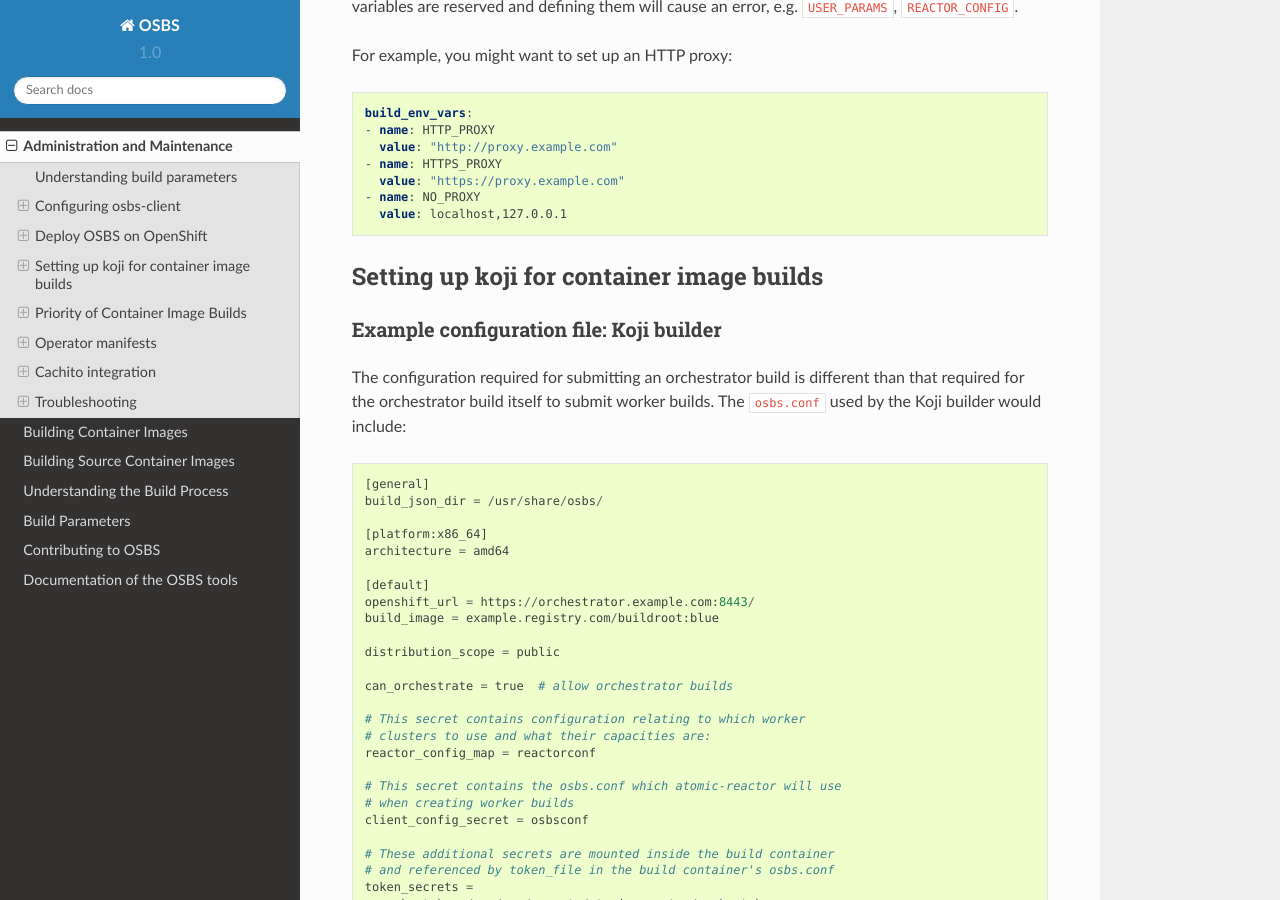
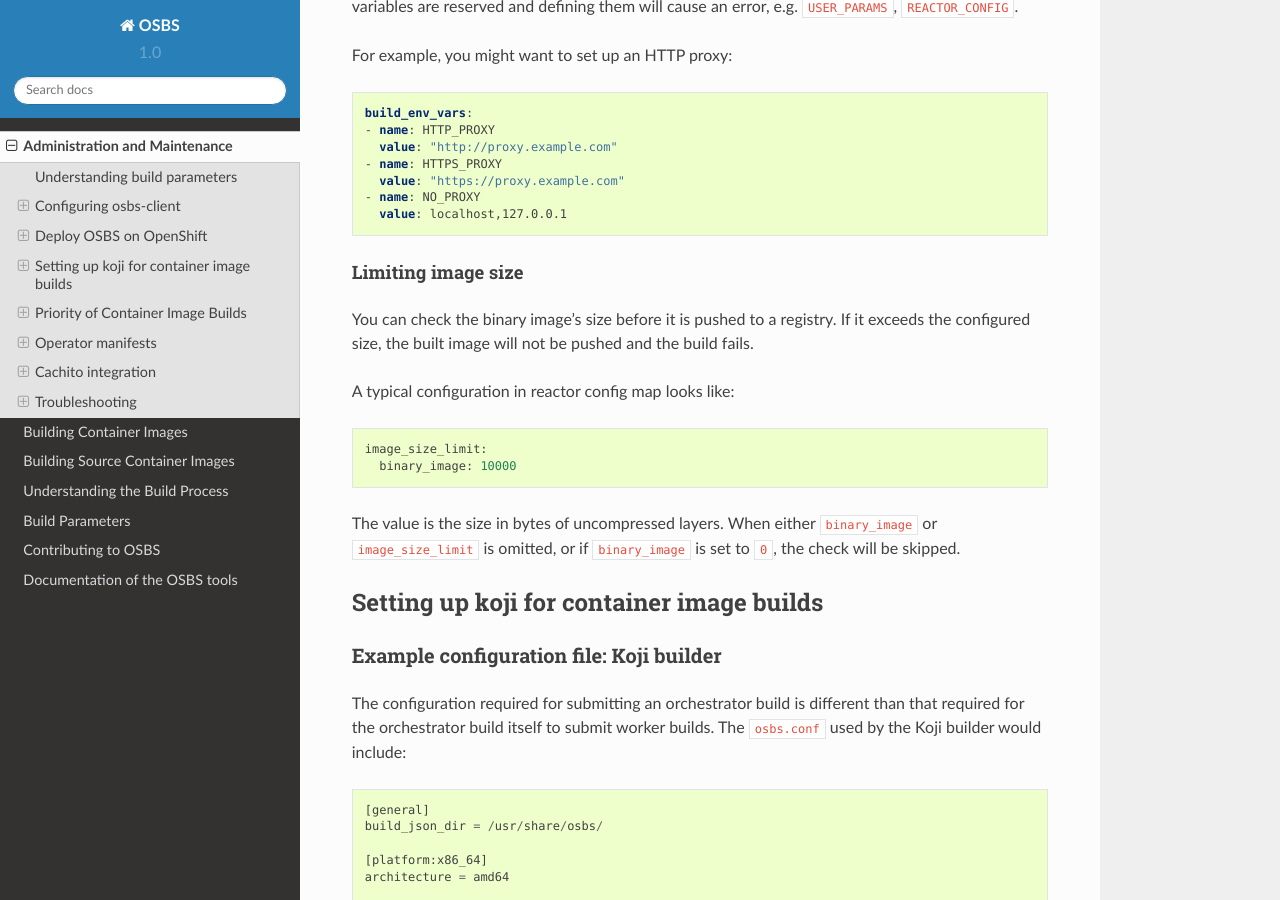
Before and after one commit to containerbuildsystem/osbs-docs, a Sphinx documentation site: the page built from docs/admins.rst, in a window 1280 px wide and 900 px high, scrolled down 4265 px. Built offline with Sphinx 7.4.7 and the Read the Docs theme 2.0.0, drawn with Linux system fonts in a browser that asks for light colours.

Commit message:
Add doc of limiting image size
* CLOUDBLD-1095

Signed-off-by: Chenxiong Qi <cqi@redhat.com>

```diff
--- a/docs/admins.rst
+++ b/docs/admins.rst
@@ -250,6 +250,21 @@
   - name: NO_PROXY
     value: localhost,127.0.0.1
 
+Limiting image size
+'''''''''''''''''''
+
+You can check the binary image's size before it is pushed to a registry. If it
+exceeds the configured size, the built image will not be pushed and the build
+fails.
+
+A typical configuration in reactor config map looks like::
+
+  image_size_limit:
+    binary_image: 10000
+
+The value is the size in bytes of uncompressed layers. When either
+``binary_image`` or ``image_size_limit`` is omitted, or if ``binary_image`` is
+set to ``0``, the check will be skipped.
 
 Setting up koji for container image builds
 ------------------------------------------
```
